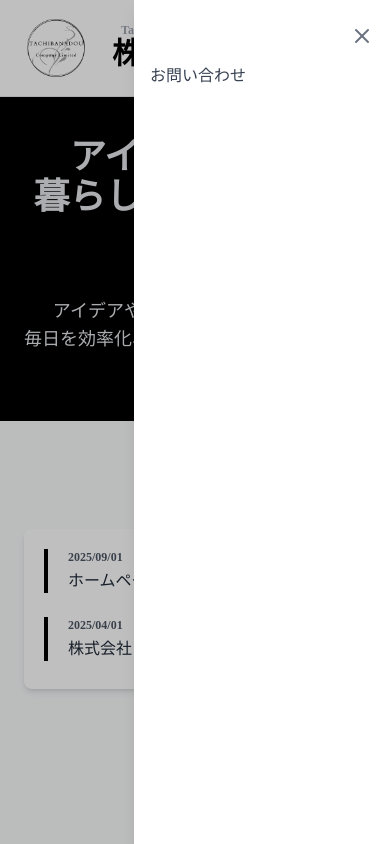
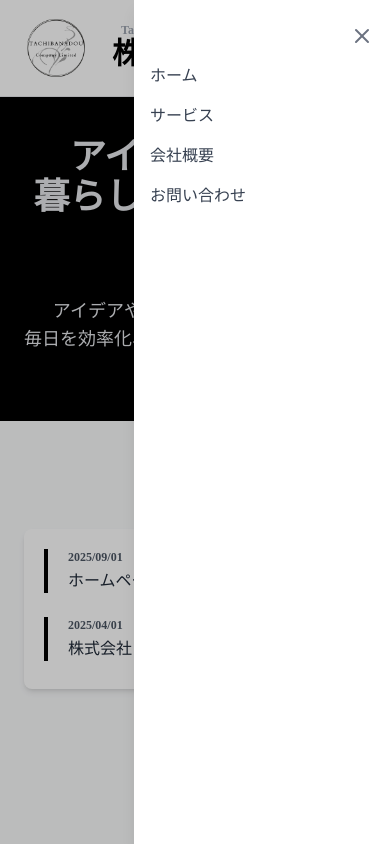
Before and after one commit to hidenoritachibana/tachibanadou-hp, a React (Create React App) app: page / in a window 390 px wide. Both pictures are taken after a click on the button "メニュー切り替え". Shown: the top 844 px of the page. Built offline with nearby package versions, Linux system fonts and the light colour scheme.

Commit message:
hotfix：軽微修正

```diff
--- a/public/index.html
+++ b/public/index.html
@@ -6,7 +6,7 @@
     <link href="https://fonts.googleapis.com/css2?family=Noto+Sans+JP:wght@400;700&display=swap" rel="stylesheet">
     <meta name="viewport" content="width=device-width, initial-scale=1" />
     <meta name="theme-color" content="#000000" />
-    <meta name="description" content="PaPiRa Blog(パピラ ブログ)はシステムエンジニアを目指す、青いカイジュウ・PaPiRaくんの成長過程を記録した、いちばんかんたんでわかりやすいナレッジ系ブログです。" />
+    <meta name="description" content="株式会社 立花堂は毎日を効率化、あなたの時間をもっと豊かにします。" />
 
     <link rel="apple-touch-icon" href="%PUBLIC_URL%/logo.png" />
     <!--
--- a/src/components/Header.tsx
+++ b/src/components/Header.tsx
@@ -72,6 +72,15 @@ export default function Header() {
                   <X size={24} />
                 </button>
               </div>
+              <Link to="/" className="block hover:text-blue-600" onClick={toggleMenu}>
+                ホーム
+              </Link>
+              <Link to="/service" className="block hover:text-blue-600" onClick={toggleMenu}>
+                サービス
+              </Link>
+              <Link to="/company-profile" className="block hover:text-blue-600" onClick={toggleMenu}>
+                会社概要
+              </Link>
               <Link to="/contact" className="block hover:text-blue-600" onClick={toggleMenu}>
                 お問い合わせ
               </Link>
```
